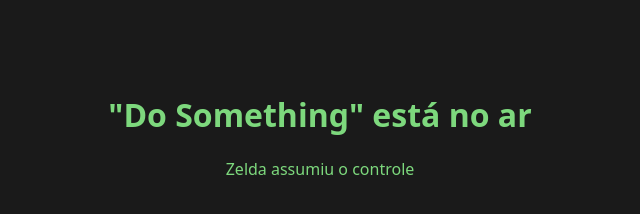
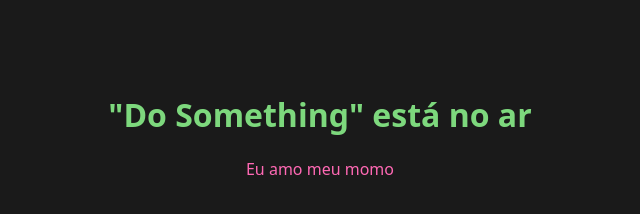
Before and after one commit to vini-cruz/do-something, a plain HTML site: page index.html in a window 1280 px wide. Shown: the whole page, without its empty margins (320-960 px from the left). Drawn offline with Linux system fonts and the light colour scheme.

Commit message:
Eu amo meu momo

```diff
--- a/index.html
+++ b/index.html
@@ -6,6 +6,6 @@
 </head>
 <body style="font-family: system-ui; text-align: center; padding: 4rem; background: #1a1a1a; color: #7dd87d">
   <h1>"Do Something" está no ar</h1>
-  <p>Zelda assumiu o controle</p>
+  <p style="color: #ff69b4;">Eu amo meu momo</p>
 </body>
 </html>
```
